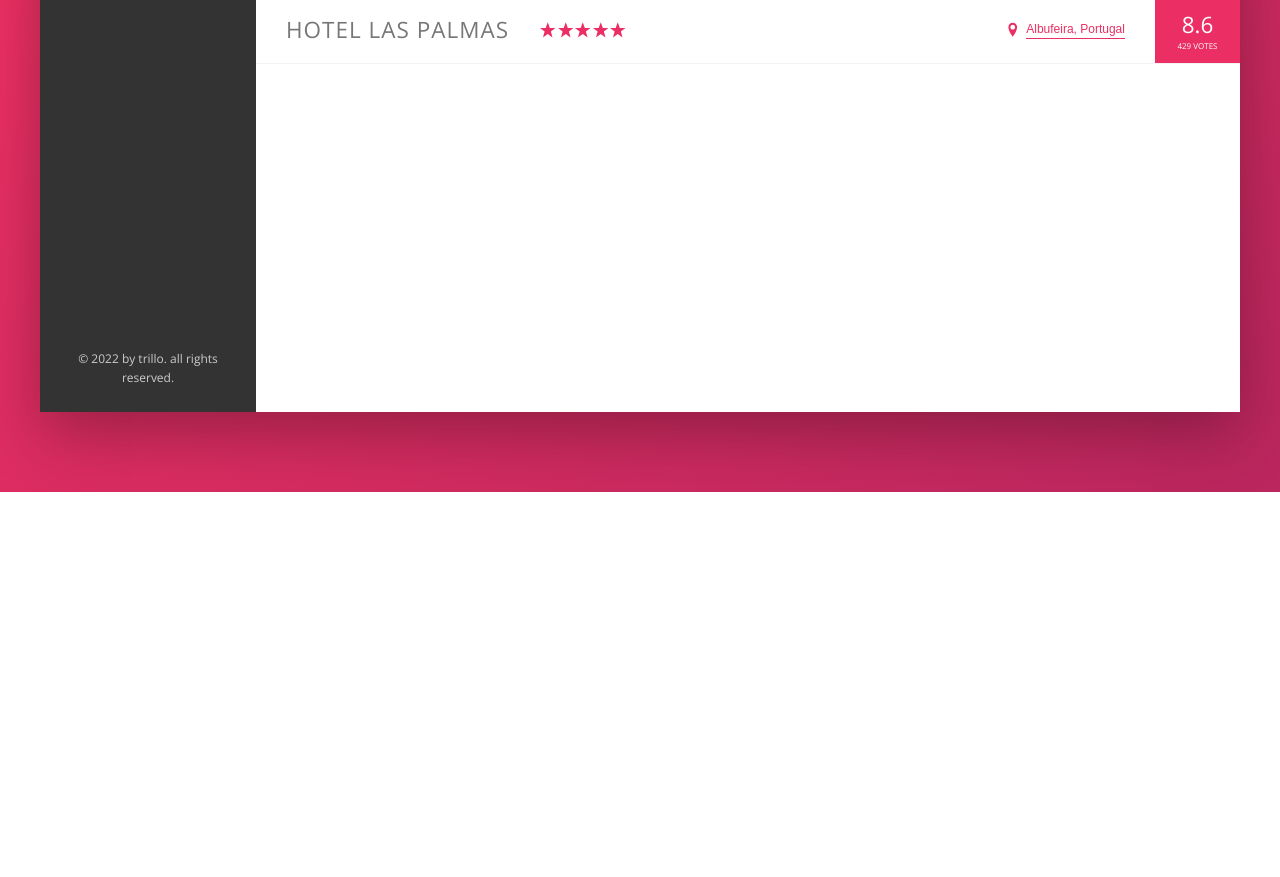
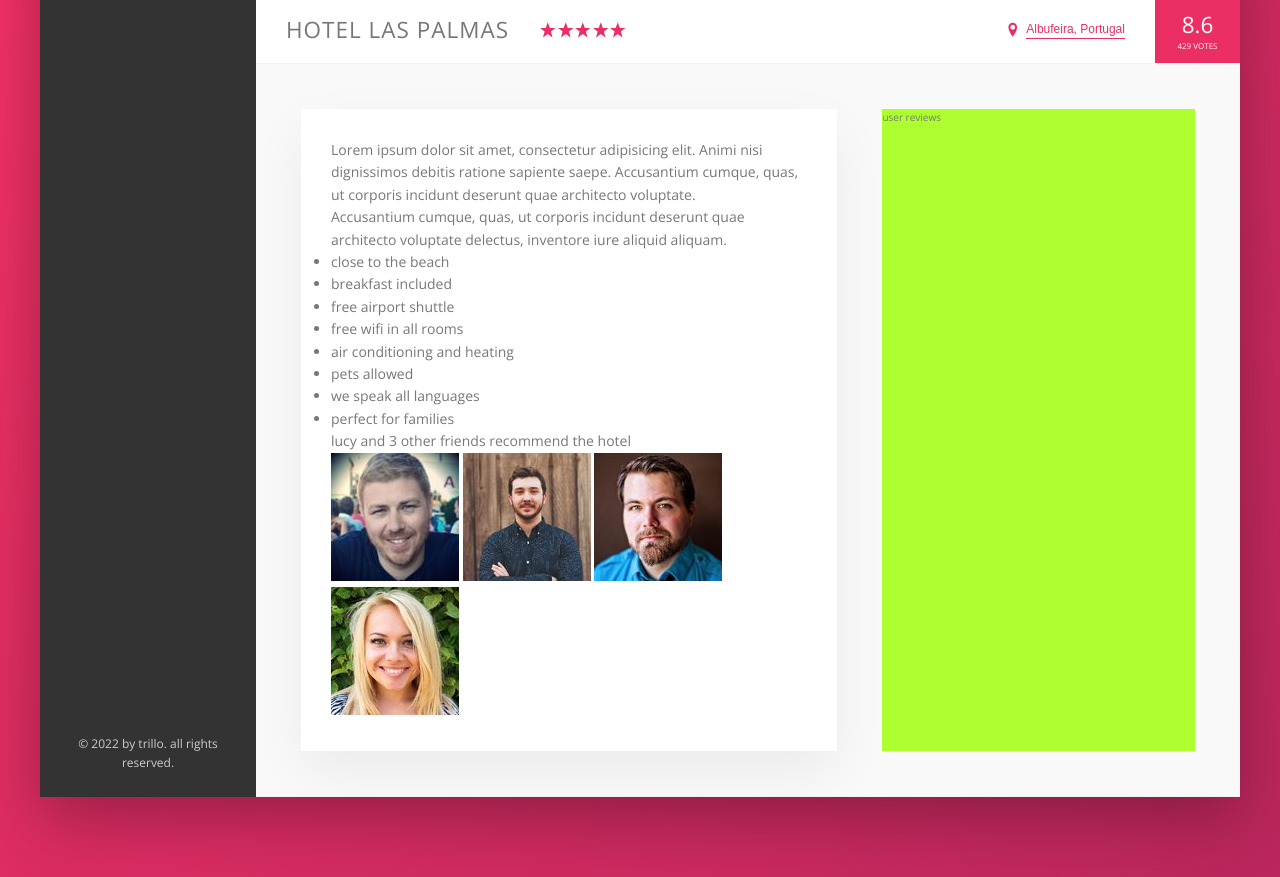
Before and after one commit to tejareddy1829/trillo-project, a website: page index.html in a window 1280 px wide. Shown: the part 538-1415 px from the top of the page. Before the commit the page ends 1030 px from the top, so only its background shows below. Drawn offline with nearby package versions, Linux system fonts and the light colour scheme.

Commit message:
descripton

```diff
--- a/index.html
+++ b/index.html
@@ -151,6 +151,50 @@
                <div class="overview__rating-count">429 votes</div>
              </div>
           </div>
+
+          <div class="detail">
+            <div class="description">
+              <p class="paragraph">
+                Lorem ipsum dolor sit amet, consectetur adipisicing elit. Animi nisi dignissimos debitis
+                ratione sapiente saepe. Accusantium cumque, quas,
+                ut corporis incidunt deserunt quae architecto voluptate.
+               </p>
+
+
+              <p class="paragraph">
+                Accusantium cumque, quas, ut corporis incidunt deserunt quae architecto voluptate delectus,
+                inventore iure aliquid aliquam.
+               </p>
+
+               <ul class="list">
+                 <li class="list__item">close to the beach</li>
+                 <li class="list__item">breakfast included</li>
+                 <li class="list__item">free airport shuttle</li>
+                 <li class="list__item">free wifi in all rooms</li>
+                 <li class="list__item">air conditioning and heating</li>
+                 <li class="list__item">pets allowed</li>
+                 <li class="list__item">we speak all languages</li>
+                 <li class="list__item">perfect for families</li>
+               </ul>
+
+               <div class="recommend">
+                 <p class="recommend__count">
+                   lucy and 3 other friends recommend the hotel
+                 </p>
+
+                 <div class="recommend__friends">
+                   <img src="img/user-3.jpg" alt="friend 1" class="recommend__photo">
+                   <img src="img/user-4.jpg" alt="friend 2" class="recommend__photo">
+                   <img src="img/user-5.jpg" alt="friend 3" class="recommend__photo">
+                   <img src="img/user-6.jpg" alt="friend 4" class="recommend__photo">
+                 </div>
+               </div>
+            </div>
+
+            <div class="user-reviews">
+              user reviews
+            </div>
+          </div>
         </main>
       </div>
     </div>
--- a/sass/_base.scss
+++ b/sass/_base.scss
@@ -13,6 +13,9 @@
     --color-grey-dark-3: #999;
 
     --shadow-dark:  0 2rem 6rem rgba(0,0,0,.3);
+    --shadow-light: 0 2rem 5rem rgba(0,0,0,.06);
+
+    --line:  1px solid var(--color-grey-light-2);
 }
 
 * {
--- a/sass/_components.scss
+++ b/sass/_components.scss
@@ -215,7 +215,7 @@
 .overview {
     display: flex;
     align-items: center;
-    border-bottom: 1px solid var(--color-grey-light-2);
+    border-bottom: var(--line);
 
 
     &__heading {
--- a/sass/_layout.scss
+++ b/sass/_layout.scss
@@ -12,7 +12,7 @@
     font-size: 1.4rem;
     height: 7rem;
     background-color: #fff;
-    border-bottom: 1px solid var(--color-grey-light-2);
+    border-bottom: var(--line);
 
     display: flex;
     justify-content: space-between;
@@ -36,8 +36,26 @@
 .hotel-view {
     background-color: #fff;
 
-
-     height: 80rem;
-
      flex: 1;
 }
+
+.detail {
+    display: flex;
+    padding: 4.5rem;
+    background-color: var(--color-grey-light-1);
+    border-bottom: var(--line);
+}
+
+.description {
+    font-size: 1.4rem;
+    background-color: #fff;
+    box-shadow: var(--shadow-light);
+    padding: 3rem;
+    flex: 0 0 60%;
+    margin-right: 4.5rem;
+}
+
+.user-reviews {
+    background-color: greenyellow;
+    flex: 1;
+}
```
Also changed, not shown: css/style.css.
